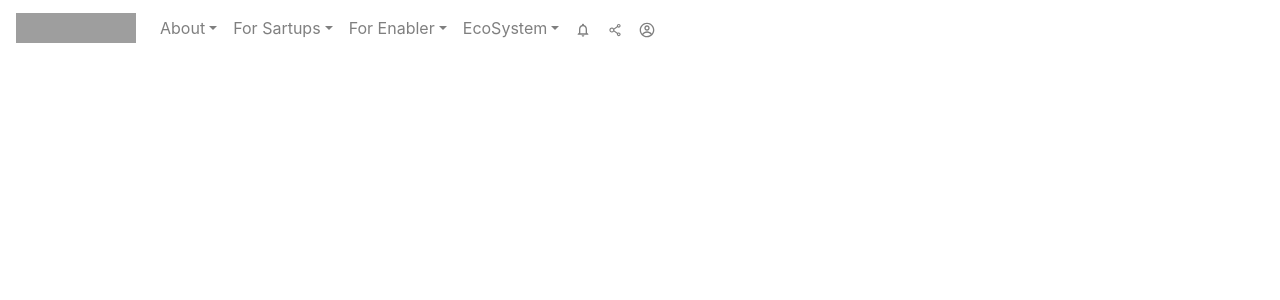
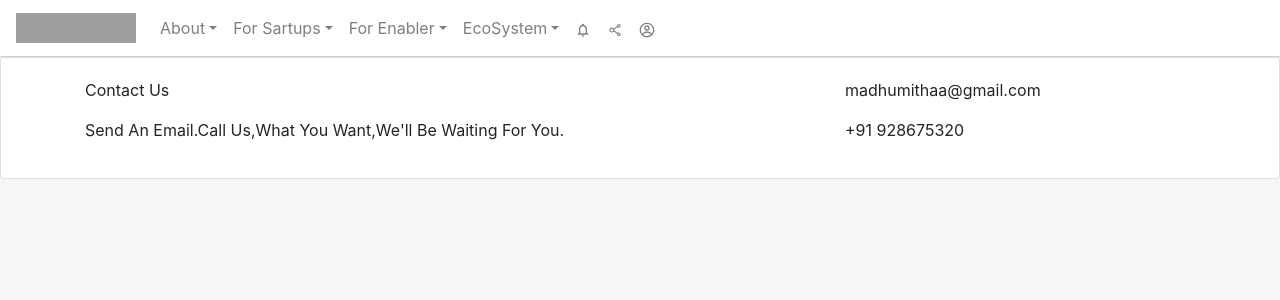
Before and after one commit to madhu1803/react5_tansim, a React (Create React App) app: page / in a window 1280 px wide. Shown: the top 300 px of the page. Built offline with nearby package versions, Linux system fonts and the light colour scheme; grey boxes are pictures that could not be loaded.

Commit message:
footer started

```diff
--- a/src/App.js
+++ b/src/App.js
@@ -1,11 +1,14 @@
 import React, { Component } from "react";
 import "./App.css";
 import Header from "./MajorComponents/Header";
+import Footer from "./MajorComponents/Footer";
+
 export default class App extends Component {
   render() {
     return (
       <div>
         <Header />
+        <Footer />
       </div>
     );
   }
--- /dev/null
+++ b/src/MajorComponents/Footer.js
@@ -0,0 +1,31 @@
+import React, { Component } from "react";
+import { Card } from "react-bootstrap";
+
+export default class Footer extends Component {
+  render() {
+    return (
+      <Card>
+        <Card.Body>
+          <Card.Text>
+            <div className="container">
+              <div className="row">
+                <div className="col-lg-8">
+                  <p>Contact Us</p>
+                  <p>
+                    {" "}
+                    Send An Email.Call Us,What You Want,We'll Be Waiting For
+                    You.
+                  </p>
+                </div>
+                <div className=" col-lg-4">
+                  <p>madhumithaa@gmail.com</p>
+                  <p>+91 928675320</p>
+                </div>
+              </div>
+            </div>
+          </Card.Text>
+        </Card.Body>
+      </Card>
+    );
+  }
+}
--- a/src/MajorComponents/Header.js
+++ b/src/MajorComponents/Header.js
@@ -9,7 +9,12 @@ import NavLink from "../Components/NavLink";
 export default class Header extends Component {
   render() {
     return (
-      <Navbar bg="white" expand="lg" className="navbar-container text-dark">
+      <Navbar
+        bg="white"
+        expand="lg"
+        className="navbar-container"
+        style={{ borderBottom: "1px solid lightgray" }}
+      >
         <Navbar.Brand href="#home">
           <img
             src="https://tansim.in/static/media/tansim.9bcbcc57.png"
--- a/src/index.css
+++ b/src/index.css
@@ -5,6 +5,7 @@ body {
     sans-serif;
   -webkit-font-smoothing: antialiased;
   -moz-osx-font-smoothing: grayscale;
+  background-color: #F4F6F8;
 }
 
 code {
```
